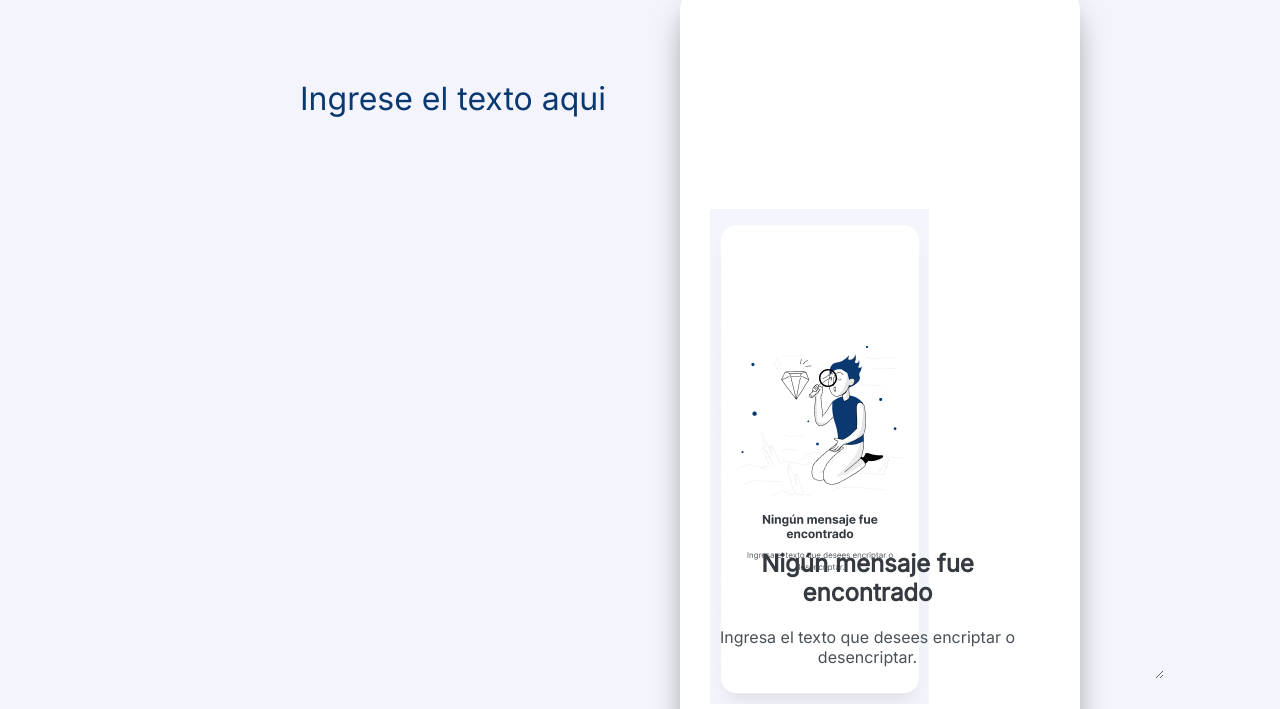
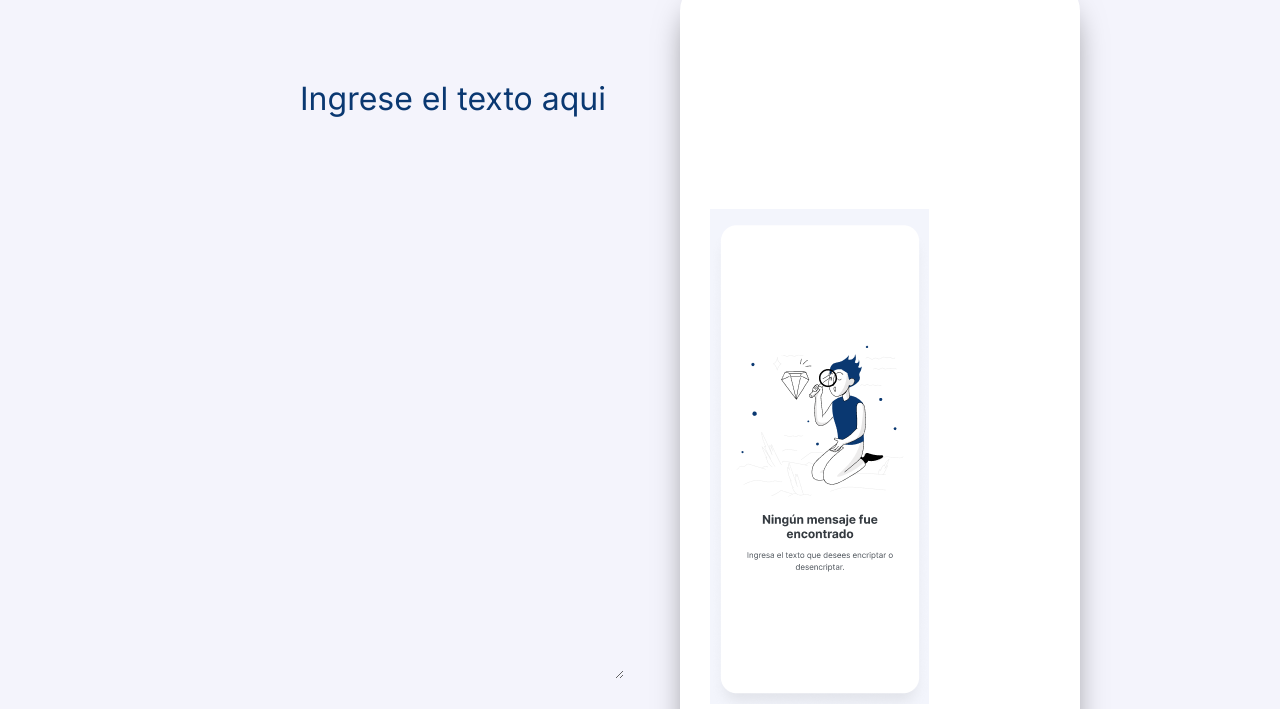
Before and after one commit to RRobles94/Encriptador, a plain HTML site: page index.html in a window 1280 px wide. Shown: the part 91-800 px from the top of the page. Drawn offline with Linux system fonts and the light colour scheme.

Commit message:
Add files via upload

```diff
--- a/index.html
+++ b/index.html
@@ -31,8 +31,6 @@
                 <img src="imagenes/1.png" alt="persona">
             </div>
             <div class="contenedor-parrafo">
-                <h3>Nigún mensaje fue <br> encontrado</h3>
-                <p>Ingresa el texto que desees encriptar o <br> desencriptar.</p>
             </div>
             <div class="contenedor-copiar">
                 <input type="button" class="btn-copiar" value="Copiar">
--- a/style.css
+++ b/style.css
@@ -38,11 +38,10 @@ main{
 }
 
 .cajatexto{
-    width: 80%;
+    width: 30%;
     height: 100%;
     border: none;
     background-color: #f4f4fc;
-    cursor: pointer;
     color: #0A3871;
     font-size: 32px;
     font-weight: 400;
```
